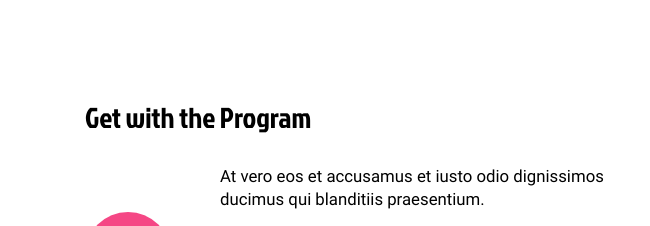
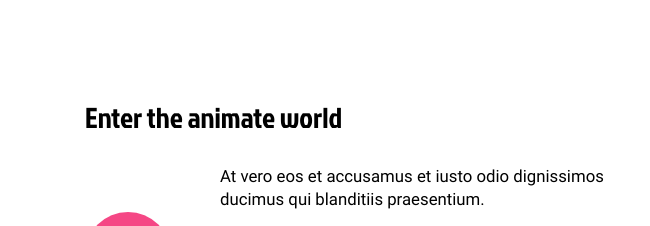
Before and after one commit to twologbook/twologbook.github.io, a plain HTML site: page index.html in a window 1280 px wide. Shown: the part 1564-1790 px from the top of the page, 0-650 px from the left. Drawn offline with Linux system fonts and the light colour scheme; grey boxes are pictures that could not be loaded.

```diff
--- a/index.html
+++ b/index.html
@@ -90,7 +90,7 @@
 		<div class="program-main">
 			<div class="program-bottom">
 				<div class="col-md-6 program-gridleft">
-					<h4>Get with the Program</h4>
+					<h4>Enter the animate world</h4>
 					<div class="quoteation">
 						<div class="music-icn"><span class="glyphicon glyphicon-music" aria-hidden="true"> </span></div>
 						<div class="quote-text">
```
Also changed, not shown: 1 other file.
